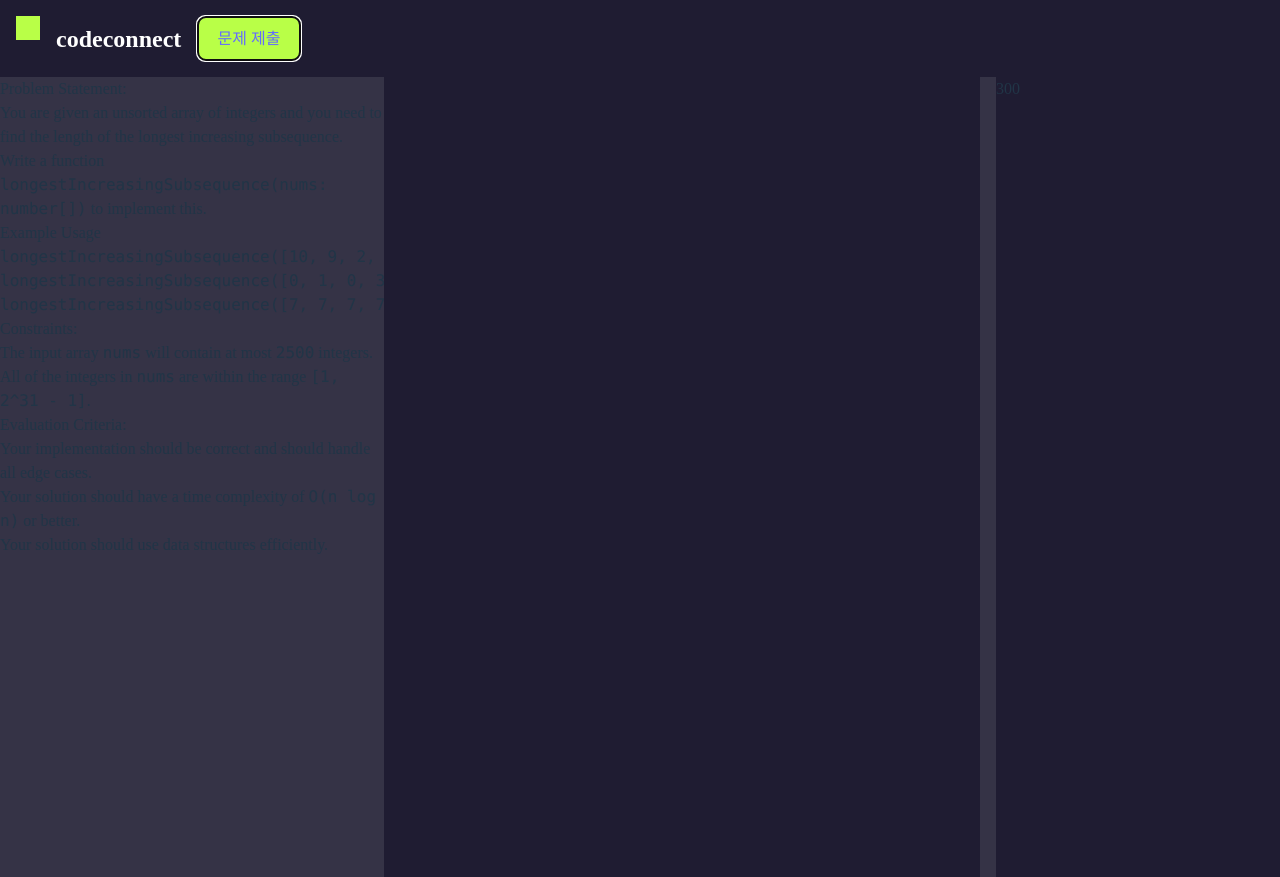
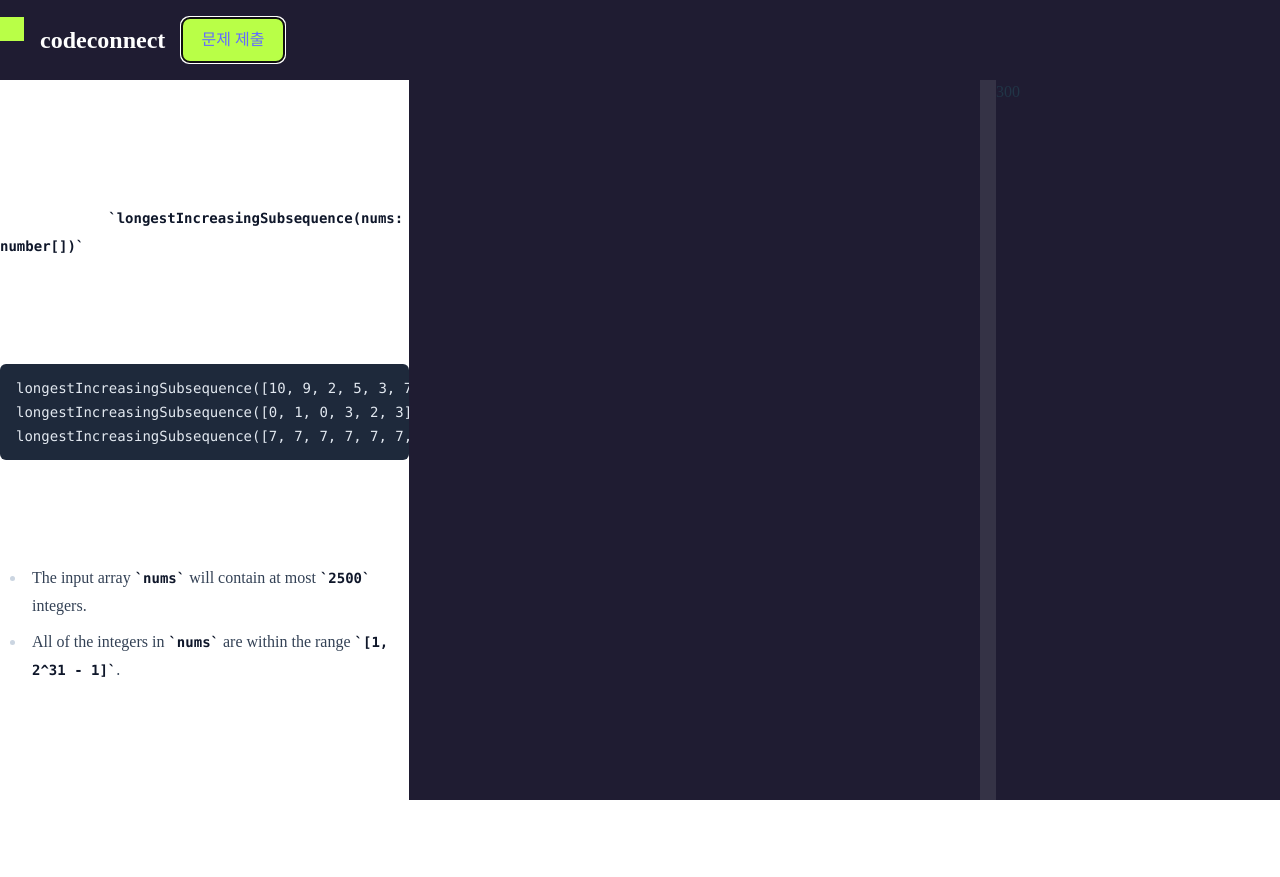
Before and after one commit to dhr05074/developic, a React (Vite) app in the folder front/: page /codeEditor in a window 1280 px wide. Both pictures are taken after a click on the button "문제 제출". After the commit the page ends 800 px from the top, so only its background shows below. Built offline with nearby package versions, Linux system fonts and the light colour scheme.

Commit message:
0.0.0:11 reactMarkDown 적용 완.

```diff
--- a/front/package.json
+++ b/front/package.json
@@ -5,7 +5,8 @@
     "type": "module",
     "scripts": {
         "dev": "vite",
-        "build": "tsc && vite build",
+        "build":"vite build",
+        "tsc": "tsc",
         "preview": "vite preview"
     },
     "dependencies": {
@@ -22,17 +23,16 @@
         "react": "^18.2.0",
         "react-dom": "^18.2.0",
         "react-markdown": "^8.0.7",
-        "react-syntax-highlighter": "^15.5.0",
         "remark-gfm": "^3.0.1",
         "styled-components": "^5.3.9"
     },
     "devDependencies": {
         "@iconify/react": "^4.1.0",
+        "@tailwindcss/typography": "^0.5.9",
         "@types/eslint": "^8",
         "@types/prettier": "^2",
         "@types/react": "^18.0.28",
         "@types/react-dom": "^18.0.11",
-        "@types/react-syntax-highlighter": "^15",
         "@types/styled-components": "^5",
         "@typescript-eslint/eslint-plugin": "latest",
         "@typescript-eslint/parser": "latest",
--- a/front/src/App.css
+++ /dev/null
@@ -1,44 +0,0 @@
-#root {
-    /* max-width: 1280px; */
-    width: 100%;
-    height: 100%;
-    margin: 0 auto;
-    text-align: center;
-    @apply font-Pretendard;
-}
-
-.logo {
-    height: 6em;
-    padding: 1.5em;
-    will-change: filter;
-    transition: filter 300ms;
-}
-.logo:hover {
-    filter: drop-shadow(0 0 2em #646cffaa);
-}
-.logo.react:hover {
-    filter: drop-shadow(0 0 2em #61dafbaa);
-}
-
-@keyframes logo-spin {
-    from {
-        transform: rotate(0deg);
-    }
-    to {
-        transform: rotate(360deg);
-    }
-}
-
-@media (prefers-reduced-motion: no-preference) {
-    a:nth-of-type(2) .logo {
-        animation: logo-spin infinite 20s linear;
-    }
-}
-
-.card {
-    padding: 2em;
-}
-
-.read-the-docs {
-    color: #888;
-}
--- a/front/src/App.tsx
+++ b/front/src/App.tsx
@@ -1,7 +1,7 @@
 import { useState, useRef, MouseEvent, useEffect } from "react";
 import reactLogo from "./assets/react.svg";
 // import viteLogo from "../../../../../../vite.svg";
-import "./App.css";
+import "./styles/App.css";
 
 // import Footer from "./component/Footer/Footer";
 import TextArea from "./component/Textarea/Textarea";
@@ -12,10 +12,7 @@ import Select from "./component/Select/Select";
 // import { javascript } from "@codemirror/lang-javascript";
 // import CodeEditor from "./component/CodeEditor/CodeEditor";
 import NavBar from "./component/NavBar/NavBar";
-import ReactMarkdown from "react-markdown";
-import remarkGfm from "remark-gfm";
-import { Prism as SyntaxHighlighter } from "react-syntax-highlighter";
-import { materialDark } from "react-syntax-highlighter/dist/cjs/styles/prism";
+import Problem from "./component/Resizable/Problem";
 
 function App() {
     const languages: string[] = [
@@ -47,7 +44,7 @@ function App() {
 
     const style = {
         problem: {
-            width: "24rem",
+            width: "600px",
         },
     };
     const bodyRef = useRef<HTMLDivElement>(null);
@@ -80,46 +77,19 @@ function App() {
     };
 
     return (
-        <div className="App w-screen h-screen">
+        <div id="App" className="App w-screen h-screen">
             <section id="header">
                 <NavBar currentLang={currentLang} getProblem={getProblem} />
             </section>
             <section
                 id="body"
                 ref={bodyRef}
-                className="flex w-full h-full"
+                className="flex w-full"
                 onMouseUp={handleMouseUp}
                 onMouseMove={handleMouseMove}
             >
-                <article
-                    id="problem"
-                    style={{ width: style.problem.width }}
-                    className=" bg-Navy-800 markdown text-left"
-                >
-                    <ReactMarkdown
-                        remarkPlugins={[remarkGfm]}
-                        components={{
-                            code({ inline, className, children, ...props }) {
-                                const match = /lyaranguage-(\w+)/.exec(className || "");
-                                return !inline && match ? (
-                                    <SyntaxHighlighter
-                                        style={materialDark}
-                                        language={currentLang}
-                                        PreTag="div"
-                                        {...props}
-                                    >
-                                        {String(children).replace(/\n$/, "")}
-                                    </SyntaxHighlighter>
-                                ) : (
-                                    <code className={className} {...props}>
-                                        {children}
-                                    </code>
-                                );
-                            },
-                        }}
-                    >
-                        {useProblem}
-                    </ReactMarkdown>
+                <article id="problem" style={{ width: style.problem.width }} className=" text-left overflow-auto">
+                    <Problem markdown={useProblem} />
                 </article>
                 {/* 고정 */}
                 <article className="flex flex-row w-full">
--- a/front/src/component/NavBar/NavBar.tsx
+++ b/front/src/component/NavBar/NavBar.tsx
@@ -1,6 +1,6 @@
-import { getProblem, postProblem } from "@src/api/problem";
 import { Spinner } from "flowbite-react";
 import { useState } from "react";
+import { getProblem, postProblem } from "@/api/problem";
 
 type PropsType = {
     currentLang: LanguageType;
@@ -40,8 +40,8 @@ export default function NavBar(props: PropsType) {
         }
     };
     return (
-        <nav className="bg-Navy-900">
-            <div className="max-w-screen-xl flex flex-wrap items-center justify-between mx-auto p-4">
+        <nav className="bg-Navy-900 h-full">
+            <div className="max-w-screen-xl flex flex-wrap items-center justify-between mx-auto h-full">
                 {/* logo */}
                 <a href="#" className="flex flex-row items-start gap-4">
                     <div className="bg-coco-green_500 h-6 w-6" />
--- /dev/null
+++ b/front/src/component/Resizable/Problem.tsx
@@ -0,0 +1,23 @@
+import ReactMarkdown from "react-markdown";
+import remarkGfm from "remark-gfm";
+
+type Props = {
+    markdown: string;
+};
+export default function Problem({ markdown }: Props) {
+    return (
+        <ReactMarkdown
+            className=" prose prose-slate problem-content"
+            // react-markdown에서 지원해 주지 않는 문법들을 추가로 변형시키는데 사용하는 플러그인 ( table, link 등 )
+            remarkPlugins={[remarkGfm]}
+            // 아래처럼 사용하면 추가적으로 특정 태그에 원하는 스타일링을 부여할 수 있음
+            components={{
+                h2: ({ node, ...props }) => <h2 {...props} className="text-white" />,
+                p: ({ node, ...props }) => <p {...props} className="text-white" />,
+                // code: ({ node, ...props }) => <p {...props} className="text-white bg-Navy-500" />,
+                a: ({ node, ...props }) => <a {...props} className="text-indigo-500 no-underline" />,
+            }}
+            children={markdown}
+        />
+    );
+}
--- /dev/null
+++ b/front/src/styles/App.css
@@ -0,0 +1,15 @@
+#root {
+    /* max-width: 1280px; */
+    width: 100%;
+    height: 100%;
+    margin: 0 auto;
+    text-align: center;
+    @apply font-Pretendard;
+}
+
+#header {
+    height: 10%;
+}
+#body {
+    height: 90%;
+}
--- a/front/tailwind.config.cjs
+++ b/front/tailwind.config.cjs
@@ -27,5 +27,5 @@ export default {
         },
         extend: {},
     },
-    plugins: [require("flowbite/plugin"), require("tailwindcss"), require("autoprefixer")],
+    plugins: [require("flowbite/plugin"),require('@tailwindcss/typography'), require("tailwindcss"), require("autoprefixer")],
 };
--- a/front/tsconfig.json
+++ b/front/tsconfig.json
@@ -17,10 +17,8 @@
     "jsx": "react-jsx",
     "baseUrl": ".", // "paths"가 있는 경우 반드시 지정되어야함.
     "paths": {
-      "@src/*": [
-        //@src로 시작하면 아래 줄의 디렉토리를 의미한다.
-        "src/*" //baseUrl을 기준으로 src/ 하위 디렉토리를 @src로 표현한다.
-      ]
+      "@": ["./src"],
+      "@/*": ["./src/*"]
     }
   },
   "include": ["src"],
```
Also changed, not shown: front/src/main.tsx (+4 -4 lines), front/src/styles/index.css (renamed from front/src/index.css), 2 other files (tests, documents, lock files or other folders).
